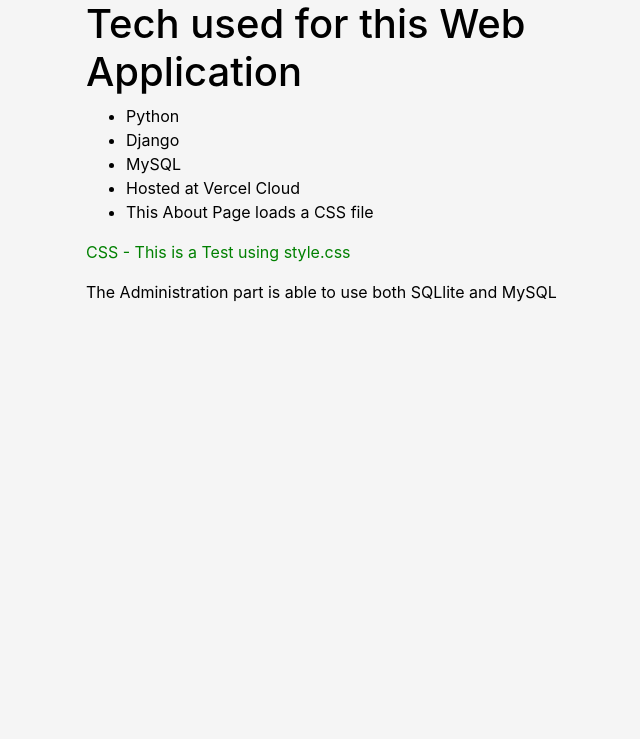
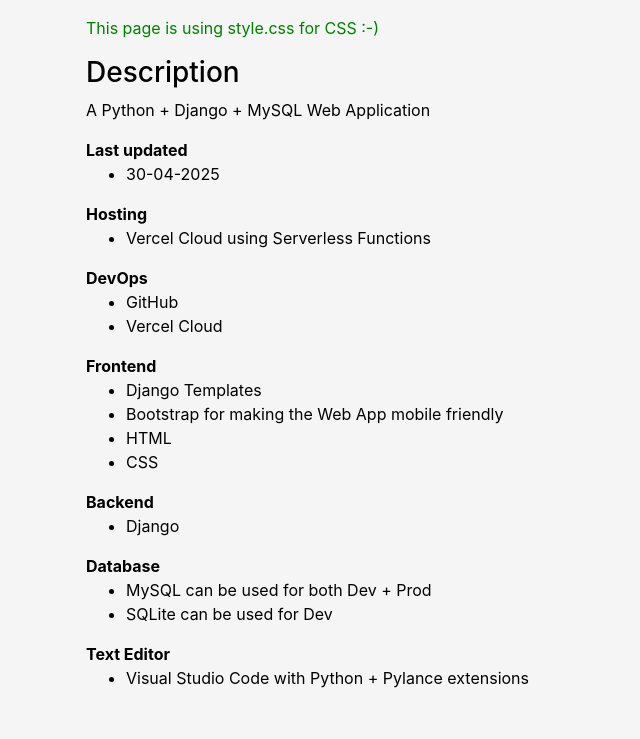
Before and after one commit to persteenolsen/django-starter-two, a Django app: page /about in a window 1280 px wide. Shown: the part 61-800 px from the top of the page, without its empty margins (284-924 px from the left). Run offline with Django 4.2, Linux system fonts and the light colour scheme; some libraries are stand-ins or nearby versions.

Commit message:
Updated the About Page

```diff
--- a/example/urls.py
+++ b/example/urls.py
@@ -4,7 +4,6 @@
 from example.views import index
 
 from example.views import about
-
 
 from example.views import me
 
--- a/templates/about.html
+++ b/templates/about.html
@@ -19,19 +19,68 @@
     <div class="row">
         <div class="col-sm-6 offset-sm-3">
 
-<h1>Tech used for this Web Application</h1>
+<p><div class="test">This page is using style.css for CSS :-)</div></p>
 
+<h3>Description</h3>
+<p>A Python + Django + MySQL Web Application</p>
+
+<b>Last updated</b>
 <ul>
-    <li>Python</li>
-    <li>Django</li>
-    <li>MySQL</li>
-    <li>Hosted at Vercel Cloud</li>
-    <li>This About Page loads a CSS file</li>
+    <li>
+       30-04-2025
+    </li>
 </ul>
 
-<p><div class="test">CSS - This is a Test using style.css</div></p>
+<b>Hosting</b>
+<ul>
+    <li>
+       Vercel Cloud using Serverless Functions
+    </li>
+</ul>
 
-<p>The Administration part is able to use both SQLlite and MySQL </p>
+<b>DevOps</b>
+<ul>
+    <li>
+       GitHub
+    </li>
+    <li>
+        Vercel Cloud
+    </li>
+</ul>
+
+<b>Frontend</b>
+<ul>
+    <li>Django Templates</li>
+    <li>Bootstrap for making the Web App mobile friendly</li>
+    <li>HTML</li>
+    <li>CSS</li>
+</ul>
+
+<b>Backend</b><br/>
+<ul>
+    <li>
+      Django
+    </li>
+</ul>
+
+
+<b>Database</b><br/>
+<ul>
+    <li>
+      MySQL can be used for both Dev + Prod
+    </li>
+    <li>
+        SQLite can be used for Dev
+    </li>
+</ul>
+
+<b>Text Editor</b>
+<ul>
+    <li>
+      Visual Studio Code with Python + Pylance extensions
+    </li>
+
+</ul>
 
 
 </div>
```
Also changed, not shown: example/bak-views.py (deleted, +0 -17 lines), README.md.
